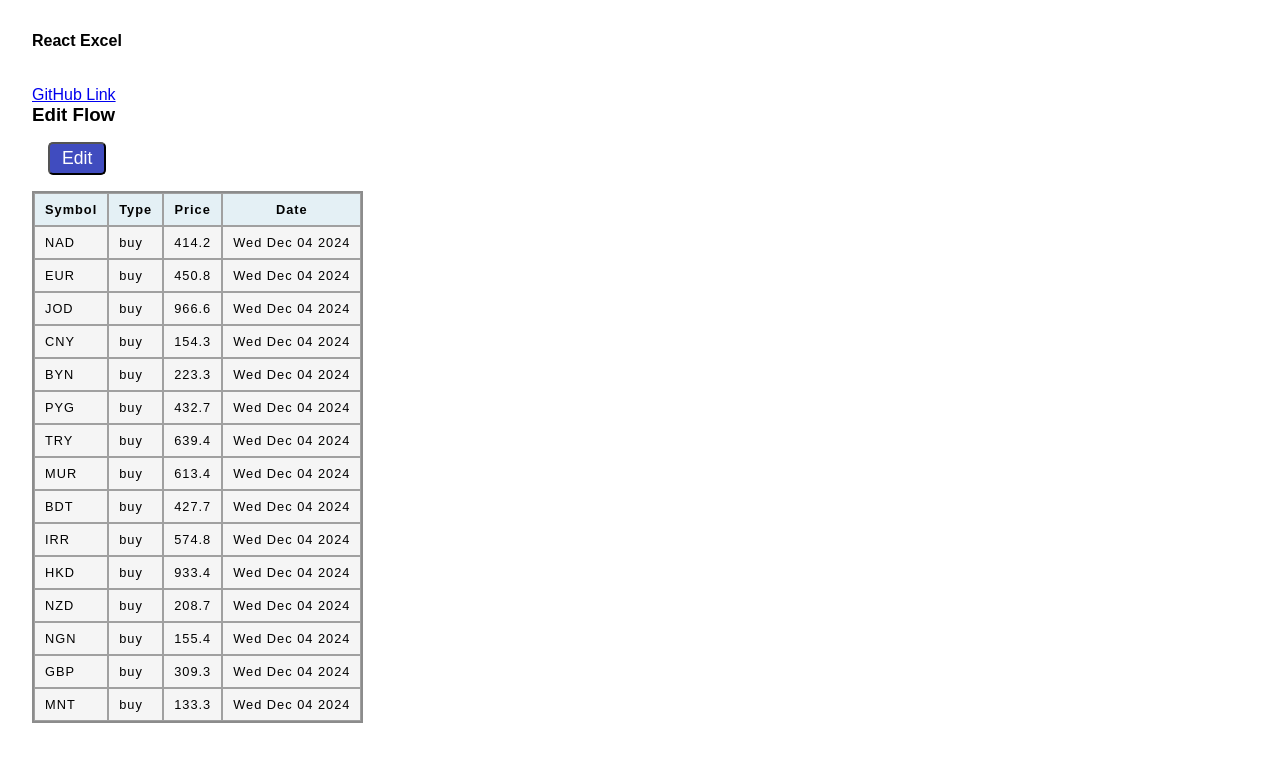
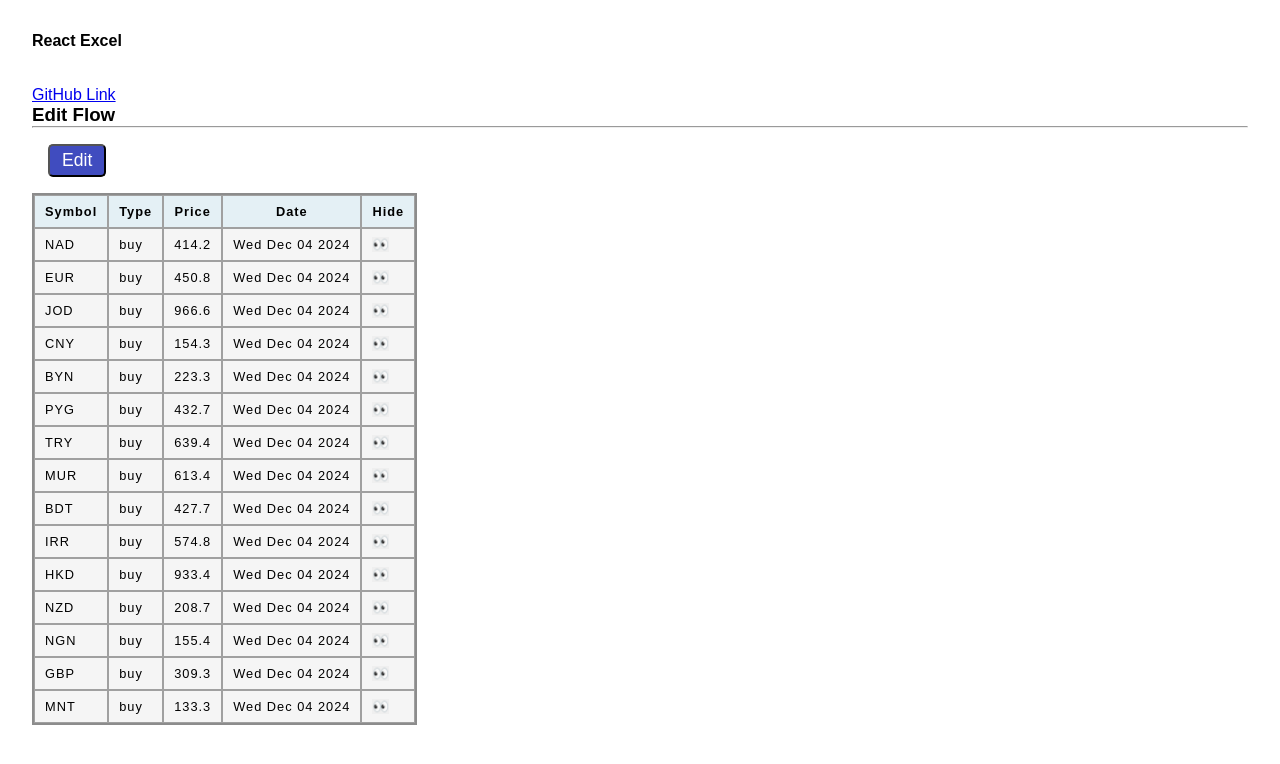
Before and after one commit to Pranay-Tej/react-excel, a React (Vite) app: page / in a window 1280 px wide. Shown: the top 764 px of the page. Built offline with nearby package versions, Linux system fonts and the light colour scheme.

Commit message:
move filters from excel to consumer

```diff
--- a/src/BulkEditWithReorderFlow/BulkEditContextProvider.tsx
+++ b/src/BulkEditWithReorderFlow/BulkEditContextProvider.tsx
@@ -1,12 +1,20 @@
-import React, {
-  useState
-} from "react";
+import React, { useState } from "react";
 import { initialData } from "../constants";
 import { BulkEditContext } from "./bulkEditContext";
+import type { Uuid } from "../models";
 
 const BulkEditContextProvider = (props: { children: React.ReactNode }) => {
   const [isEditing, setIsEditing] = useState(false);
   const [apiData, setApiData] = useState(initialData);
+  const [hiddenOrderIds, setHiddenOrderIds] = useState<Uuid[]>([]);
+
+  const hideRow = (id: Uuid) => {
+    setHiddenOrderIds((curr) => [...curr, id]);
+  };
+
+  const clearFilters = () => {
+    setHiddenOrderIds([]);
+  };
 
   return (
     <BulkEditContext.Provider
@@ -15,6 +23,9 @@ const BulkEditContextProvider = (props: { children: React.ReactNode }) => {
         isEditing,
         setIsEditing,
         setApiData,
+        hiddenOrderIds,
+        hideRow,
+        clearFilters,
       }}
     >
       {props.children}
--- a/src/BulkEditWithReorderFlow/ReadView.tsx
+++ b/src/BulkEditWithReorderFlow/ReadView.tsx
@@ -1,7 +1,15 @@
+import { useMemo } from "react";
 import { useBulkEditContext } from "./bulkEditContext";
+import type { Uuid } from "../models";
 
 export default function ReadView() {
-  const { setIsEditing, apiData } = useBulkEditContext();
+  const { setIsEditing, apiData, hideRow, hiddenOrderIds } =
+    useBulkEditContext();
+
+  const hiddenOrderIdsSet = useMemo<Set<Uuid>>(() => {
+    return new Set(hiddenOrderIds);
+  }, [hiddenOrderIds]);
+
   return (
     <div>
       <button className="btn" onClick={() => setIsEditing(true)}>
@@ -15,6 +23,7 @@ export default function ReadView() {
             <th>Type</th>
             <th>Price</th>
             <th>Date</th>
+            <th>Hide</th>
           </tr>
         </thead>
         <tbody>
@@ -24,6 +33,20 @@ export default function ReadView() {
               <td>{d.type}</td>
               <td>{d.amount}</td>
               <td>{d.date.toDateString()}</td>
+              <td>
+                {hiddenOrderIdsSet.has(d.id) ? (
+                  "hidden"
+                ) : (
+                  <button
+                    className="icon-btn"
+                    onClick={() => hideRow(d.id)}
+                    title="hide row"
+                    disabled={hiddenOrderIdsSet.has(d.id)}
+                  >
+                    👀
+                  </button>
+                )}
+              </td>
             </tr>
           ))}
         </tbody>
--- a/src/BulkEditWithReorderFlow/bulkEditContext.ts
+++ b/src/BulkEditWithReorderFlow/bulkEditContext.ts
@@ -1,11 +1,14 @@
 import { createContext, useContext } from "react";
-import type { Order } from "../models";
+import type { Order, Uuid } from "../models";
 
 type Context = {
   apiData: Order[];
   isEditing: boolean;
   setIsEditing: (isEditing: boolean) => void;
   setApiData: (data: Order[]) => void;
+  hiddenOrderIds: Uuid[];
+  hideRow: (id: Uuid) => void;
+  clearFilters: () => void;
 };
 
 const BulkEditContext = createContext<Context>({
@@ -13,6 +16,9 @@ const BulkEditContext = createContext<Context>({
   isEditing: false,
   setIsEditing: () => {},
   setApiData: () => {},
+  hiddenOrderIds: [],
+  hideRow: () => {},
+  clearFilters: () => {},
 });
 
 const useBulkEditContext = () => {
--- a/src/BulkEditWithReorderFlow/index.tsx
+++ b/src/BulkEditWithReorderFlow/index.tsx
@@ -3,12 +3,14 @@ import BulkEditContextProvider from "./BulkEditContextProvider";
 import ReadView from "./ReadView";
 import { useBulkEditContext } from "./bulkEditContext";
 import ExcelContextProvider from "../excel-components/ExcelContextProvider";
+import { useMemo } from "react";
 
 export default function BulkEditWithReorderFlow() {
   return (
     <BulkEditContextProvider>
       <div>
         <h3>Edit Flow</h3>
+        <hr />
         <BulkEditor />
       </div>
     </BulkEditContextProvider>
@@ -16,13 +18,36 @@ export default function BulkEditWithReorderFlow() {
 }
 
 export const BulkEditor = () => {
-  const { isEditing, apiData } = useBulkEditContext();
+  const { isEditing, apiData, hiddenOrderIds, clearFilters } =
+    useBulkEditContext();
 
-  return isEditing ? (
-    <ExcelContextProvider initialData={apiData}>
-      <EditView />
-    </ExcelContextProvider>
-  ) : (
-    <ReadView />
+  const hiddenSymbols = useMemo(() => {
+    return apiData
+      .filter((d) => hiddenOrderIds.includes(d.id))
+      .map((d) => d.symbol);
+  }, [apiData, hiddenOrderIds]);
+
+  return (
+    <>
+      {hiddenOrderIds.length > 0 && (
+        <>
+          <p>{hiddenOrderIds.length} item(s) hidden</p>
+          <p>{hiddenSymbols.toString()}</p>
+          <button className="btn" onClick={clearFilters}>
+            Clear All Filters
+          </button>
+        </>
+      )}
+      {isEditing ? (
+        <ExcelContextProvider
+          initialData={apiData}
+          hiddenOrderIds={hiddenOrderIds}
+        >
+          <EditView />
+        </ExcelContextProvider>
+      ) : (
+        <ReadView />
+      )}
+    </>
   );
 };
--- a/src/excel-components/Excel.tsx
+++ b/src/excel-components/Excel.tsx
@@ -26,8 +26,7 @@ type Props = {
 };
 
 function Excel(props: Props) {
-  const { formattedData, addNewRow, showAllRows, handleDragEnd } =
-    useExcelContext();
+  const { formattedData, addNewRow, handleDragEnd } = useExcelContext();
   const [isAnimationsEnabled, setIsAnimationsEnabled] = useState(true);
   const [parent, enableAnimations] = useAutoAnimate({
     duration: 300,
@@ -70,12 +69,6 @@ function Excel(props: Props) {
         Save
       </button> */}
 
-      <hr />
-
-      <button className="btn" onClick={showAllRows}>
-        Clear filters
-      </button>
-
       <button className="btn" onClick={addNewRow}>
         Add New
       </button>
@@ -92,7 +85,6 @@ function Excel(props: Props) {
             <th>Price</th>
             {/* <th>Notes(Optional)</th> */}
             <th>Date</th>
-            <th>Hide</th>
             <th>Delete</th>
           </tr>
         </thead>
--- a/src/excel-components/ExcelContextProvider.tsx
+++ b/src/excel-components/ExcelContextProvider.tsx
@@ -20,9 +20,10 @@ import { DragEndEvent } from "@dnd-kit/core";
 
 const ExcelContextProvider = (props: {
   initialData: Order[];
+  hiddenOrderIds: Uuid[];
   children: React.ReactNode;
 }) => {
-  const { initialData } = props;
+  const { initialData, hiddenOrderIds } = props;
   // const [apiData, setApiData] = useState<Order[]>(initialData);
   const [data, setData] = useState<LocalOrder[]>([]);
   const [page, setPage] = useState(1);
@@ -31,7 +32,6 @@ const ExcelContextProvider = (props: {
   );
 
   const [updatedOrdersIds, setUpdatedOrdersIds] = useState<Uuid[]>([]);
-  const [hiddenOrderIds, setHiddenOrderIds] = useState<Uuid[]>([]);
   const deletedOrdersIdSet = useRef<Set<Uuid>>(new Set());
   const isReOrdered = useRef(false);
 
@@ -45,9 +45,9 @@ const ExcelContextProvider = (props: {
 
   const formattedData = useMemo(() => {
     return data
-      .slice((page - 1) * 10, page * 10)
       .filter(({ id }) => !hiddenOrdersIdSet.has(id))
-      .sort((a, b) => a.position - b.position);
+      .sort((a, b) => a.position - b.position)
+      .slice((page - 1) * 10, page * 10);
   }, [data, hiddenOrdersIdSet, page]);
 
   useEffect(() => {
@@ -161,14 +161,6 @@ const ExcelContextProvider = (props: {
     // isReOrdered.current = false;
   };
 
-  const hideRow = (id: Uuid) => {
-    setHiddenOrderIds((curr) => [...curr, id]);
-  };
-
-  const showAllRows = () => {
-    setHiddenOrderIds([]);
-  };
-
   const deleteRow = (id: Uuid) => {
     setData((oldData) => {
       return oldData
@@ -266,8 +258,6 @@ const ExcelContextProvider = (props: {
         addNewRow,
         handleCancel,
         handleSave,
-        hideRow,
-        showAllRows,
         deleteRow,
         moveRows,
         page,
--- a/src/excel-components/ExcelTr.tsx
+++ b/src/excel-components/ExcelTr.tsx
@@ -20,7 +20,6 @@ export default function ExcelTr(props: Props) {
     data,
     updatedOrdersIdsSet,
     handleValueChange,
-    hideRow,
     deleteRow,
     highlightedOrderId,
     moveRows,
@@ -137,15 +136,6 @@ export default function ExcelTr(props: Props) {
       <td>
         <button
           className="icon-btn"
-          onClick={() => hideRow(order.id)}
-          title="hide row"
-        >
-          👀
-        </button>
-      </td>
-      <td>
-        <button
-          className="icon-btn"
           onClick={() => deleteRow(order.id)}
           title="delete"
         >
--- a/src/excel-components/PageNumber.tsx
+++ b/src/excel-components/PageNumber.tsx
@@ -1,9 +1,9 @@
 import { useExcelContext } from "./excelContext";
 
 export default function PageNumber() {
-  const { page, setPage, data } = useExcelContext();
+  const { page, setPage, formattedData } = useExcelContext();
 
-  const totalPages = Math.ceil(data.length / 10);
+  const totalPages = Math.ceil(formattedData.length / 10);
 
   return (
     <div
@@ -14,11 +14,19 @@ export default function PageNumber() {
         gap: "4px",
       }}
     >
-      <button className="btn" disabled={page === 1} onClick={() => setPage(page - 1)}>
+      <button
+        className="btn"
+        disabled={page === 1}
+        onClick={() => setPage(page - 1)}
+      >
         Prev
       </button>
       <span>{page}</span>
-      <button className="btn" disabled={page === totalPages} onClick={() => setPage(page + 1)}>
+      <button
+        className="btn"
+        disabled={page === totalPages}
+        onClick={() => setPage(page + 1)}
+      >
         Next
       </button>
     </div>
--- a/src/excel-components/excelContext.ts
+++ b/src/excel-components/excelContext.ts
@@ -14,8 +14,6 @@ type Context = {
     onConfirm?: (payload: ApiPayload, data: LocalOrder[]) => void
   ) => void;
   deleteRow: (id: Uuid) => void;
-  hideRow: (id: Uuid) => void;
-  showAllRows: () => void;
   moveRows: (currentPosition: number, newPosition: number) => void;
   page: number;
   setPage: (page: number) => void;
@@ -33,8 +31,6 @@ const ExcelContext = createContext<Context>({
   handleCancel: () => {},
   handleSave: () => {},
   deleteRow: () => {},
-  hideRow: () => {},
-  showAllRows: () => {},
   moveRows: () => {},
   page: 1,
   setPage: () => {},
```
